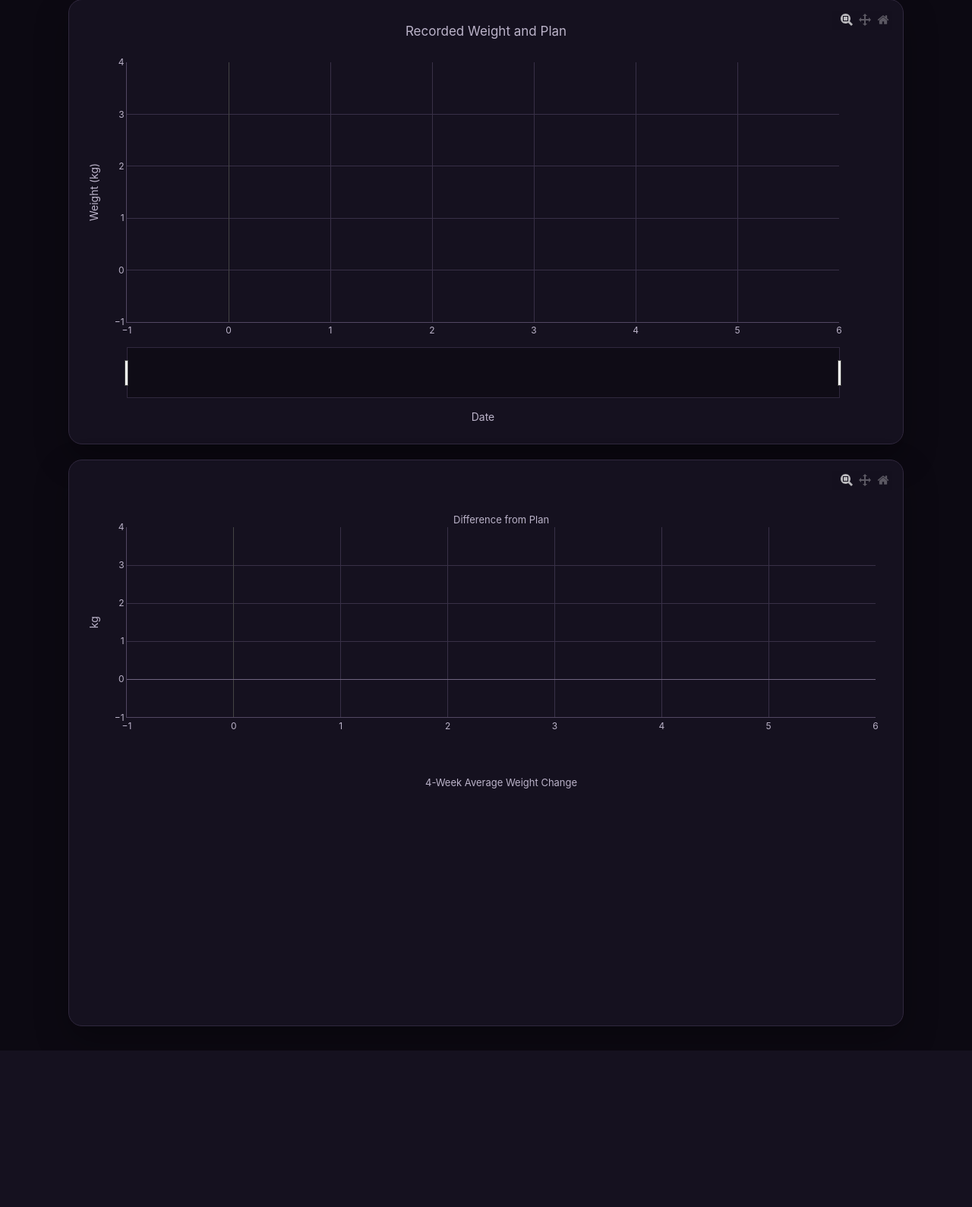
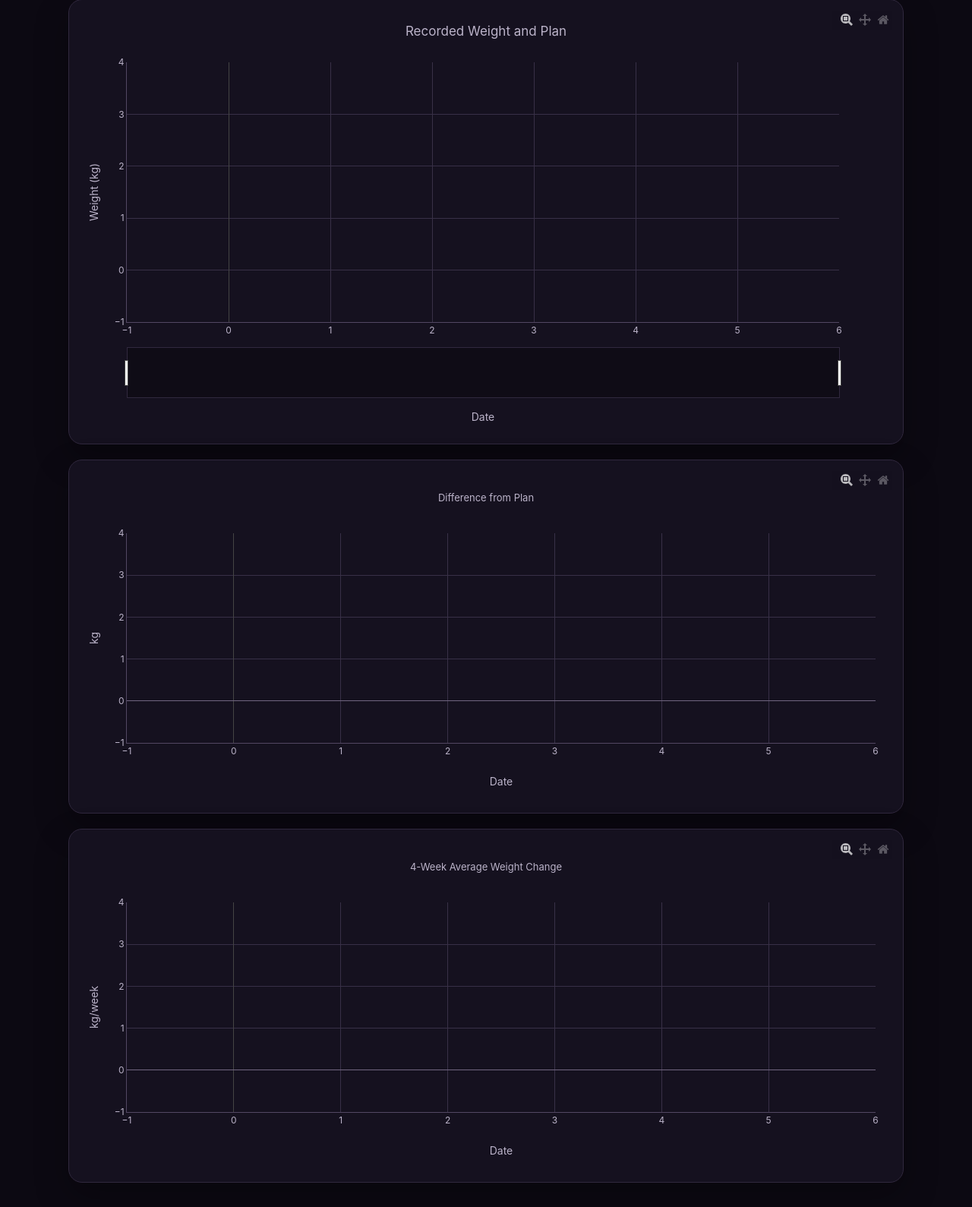
Before and after one commit to nielsSkov/lifestyle-book, a Flask app: page / in a window 1280 px wide. Shown: the part 471-2060 px from the top of the page at 76% size. Before the commit the page ends 1854 px from the top, so only its background shows below. Run offline with Flask 3, Linux system fonts and the light colour scheme.

Commit message:
Split insight charts

```diff
--- a/app.py
+++ b/app.py
@@ -7,8 +7,9 @@ from flask import Flask, Response, redirect, render_template, request, url_for
 
 from interactive_plot import (
     PLOTLY_CONFIG,
-    build_insights_figure,
+    build_difference_figure,
     build_interactive_figure,
+    build_rate_figure,
     plotly_javascript,
 )
 from weight_data import (
@@ -46,7 +47,8 @@ def index():
         latest = {"date": dates[-1], "weight": weights[-1]}
 
     figure = build_interactive_figure(dates, weights, plan_dates, plan)
-    insights_figure = build_insights_figure(dates, weights, plan_dates, plan)
+    difference_figure = build_difference_figure(dates, weights, plan_dates, plan)
+    rate_figure = build_rate_figure(dates, weights, plan_dates, plan)
     return render_template(
         "index.html",
         latest=latest,
@@ -59,7 +61,8 @@ def index():
         deleted=request.args.get("deleted"),
         error=request.args.get("error"),
         graph_json=figure.to_json(),
-        insights_json=insights_figure.to_json(),
+        difference_json=difference_figure.to_json(),
+        rate_json=rate_figure.to_json(),
         plotly_config=PLOTLY_CONFIG,
         plotly_version=PLOTLY_VERSION,
     )
--- a/interactive_plot.py
+++ b/interactive_plot.py
@@ -5,7 +5,6 @@ from functools import cache
 
 from plotly import graph_objects as go
 from plotly.offline import get_plotlyjs
-from plotly.subplots import make_subplots
 
 PLOTLY_CONFIG: dict[str, object] = {
     "displaylogo": False,
@@ -126,7 +125,7 @@ def build_interactive_figure(
     return figure
 
 
-def build_insights_figure(
+def build_difference_figure(
     weight_dates: Sequence[date],
     weights: Sequence[float],
     plan_dates: Sequence[date],
@@ -139,12 +138,7 @@ def build_insights_figure(
         (day, weight, plan_by_date[day]) for day, weight in weight_points if day in plan_by_date
     ]
 
-    figure = make_subplots(
-        rows=2,
-        cols=1,
-        subplot_titles=("Difference from Plan", "4-Week Average Weight Change"),
-        vertical_spacing=0.16,
-    )
+    figure = go.Figure()
 
     if differences:
         difference_values = [weight - planned for _day, weight, planned in differences]
@@ -174,11 +168,23 @@ def build_insights_figure(
                         "<br>Recorded %{customdata[0]:.1f} kg"
                         "<br>Plan %{customdata[1]:.1f} kg<extra></extra>"
                     ),
-                ),
-                row=1,
-                col=1,
+                )
             )
 
+    _style_insight_figure(figure, "Difference from Plan", "weight-difference", "kg")
+    figure.update_layout(bargap=0, barmode="overlay")
+    return figure
+
+
+def build_rate_figure(
+    weight_dates: Sequence[date],
+    weights: Sequence[float],
+    plan_dates: Sequence[date],
+    plan: Sequence[float],
+) -> go.Figure:
+    weight_points = list(zip(weight_dates, weights, strict=True))
+    plan_points = list(zip(plan_dates, plan, strict=True))
+    figure = go.Figure()
     recorded_rates = _rolling_weekly_rates(weight_dates, weights, 28)
     planned_rates = _rolling_weekly_rates(plan_dates, plan, 28)
     if weight_points:
@@ -188,13 +194,10 @@ def build_insights_figure(
                 y=recorded_rates,
                 mode="lines",
                 name="Recorded rate",
-                legend="legend2",
                 connectgaps=False,
                 line={"color": "#8b5cf6", "width": 2.2},
                 hovertemplate=("%{x|%d %b %Y}<br>%{y:+.2f} kg/week<extra>Recorded rate</extra>"),
-            ),
-            row=2,
-            col=1,
+            )
         )
     if plan_points:
         figure.add_trace(
@@ -203,18 +206,26 @@ def build_insights_figure(
                 y=planned_rates,
                 mode="lines",
                 name="Planned rate",
-                legend="legend2",
                 connectgaps=False,
                 line={"color": "#087044", "width": 2.2},
                 hovertemplate=("%{x|%d %b %Y}<br>%{y:+.2f} kg/week<extra>Planned rate</extra>"),
-            ),
-            row=2,
-            col=1,
+            )
         )
 
+    _style_insight_figure(
+        figure,
+        "4-Week Average Weight Change",
+        "weight-rate",
+        "kg/week",
+    )
+    return figure
+
+
+def _style_insight_figure(figure: go.Figure, title: str, uirevision: str, yaxis_title: str) -> None:
     figure.update_layout(
         template="none",
         autosize=True,
+        title={"text": title, "x": 0.5, "font": {"size": 13}},
         paper_bgcolor="#15111f",
         plot_bgcolor="#15111f",
         font={
@@ -227,40 +238,30 @@ def build_insights_figure(
             "bordercolor": "#524762",
             "font": {"color": "#f4f0fa"},
         },
-        uirevision="weight-insights",
-        margin={"l": 64, "r": 24, "t": 76, "b": 48},
+        uirevision=uirevision,
+        margin={"l": 64, "r": 24, "t": 84, "b": 80},
         legend={
             "orientation": "h",
-            "entrywidth": 100,
             "x": 0,
-            "y": 1.08,
+            "y": 1.02,
             "xanchor": "left",
             "yanchor": "bottom",
         },
-        legend2={
-            "orientation": "h",
-            "entrywidth": 100,
-            "x": 0,
-            "y": 0.48,
-            "xanchor": "left",
-            "yanchor": "bottom",
-        },
-        bargap=0,
-        barmode="overlay",
     )
-    figure.update_xaxes(gridcolor="#383047", linecolor="#524762", fixedrange=False)
+    figure.update_xaxes(
+        title={"text": "Date", "standoff": 28},
+        gridcolor="#383047",
+        linecolor="#524762",
+        fixedrange=False,
+    )
     figure.update_yaxes(
+        title=yaxis_title,
         gridcolor="#383047",
         linecolor="#524762",
         fixedrange=False,
         zeroline=True,
         zerolinecolor="#706580",
     )
-    figure.update_yaxes(title="kg", row=1, col=1)
-    figure.update_xaxes(title="Date", matches="x", row=2, col=1)
-    figure.update_yaxes(title="kg/week", row=2, col=1)
-    figure.update_annotations(font={"size": 13})
-    return figure
 
 
 def _rolling_weekly_rates(
--- a/static/style.css
+++ b/static/style.css
@@ -202,7 +202,8 @@ input {
 }
 
 #weight-plot,
-#insights-plot {
+#difference-plot,
+#rate-plot {
   width: 100%;
 }
 
@@ -211,9 +212,10 @@ input {
   min-height: 480px;
 }
 
-#insights-plot {
-  height: min(90vh, 820px);
-  min-height: 680px;
+#difference-plot,
+#rate-plot {
+  height: min(55vh, 460px);
+  min-height: 360px;
 }
 
 @media (hover: hover) and (pointer: fine) {
@@ -248,8 +250,9 @@ input {
     min-height: 420px;
   }
 
-  #insights-plot {
-    height: min(100vh, 760px);
-    min-height: 680px;
+  #difference-plot,
+  #rate-plot {
+    height: min(60vh, 440px);
+    min-height: 360px;
   }
 }
--- a/templates/index.html
+++ b/templates/index.html
@@ -44,7 +44,10 @@
       <div id="weight-plot" role="region" aria-label="Interactive recorded and planned weight chart"></div>
     </section>
     <section class="graph-card">
-      <div id="insights-plot" role="region" aria-label="Interactive plan difference and rate of change charts"></div>
+      <div id="difference-plot" role="region" aria-label="Interactive difference from plan chart"></div>
+    </section>
+    <section class="graph-card">
+      <div id="rate-plot" role="region" aria-label="Interactive four-week average weight change chart"></div>
     </section>
   </main>
   <script src="{{ url_for('plotly_runtime', v=plotly_version) }}"></script>
@@ -93,31 +96,31 @@
     selectDate(dateInput.value);
 
     const weightFigure = {{ graph_json | safe }};
-    const insightsFigure = {{ insights_json | safe }};
+    const differenceFigure = {{ difference_json | safe }};
+    const rateFigure = {{ rate_json | safe }};
     const plotlyConfig = {{ plotly_config | tojson }};
     Promise.all([
       Plotly.newPlot("weight-plot", weightFigure.data, weightFigure.layout, plotlyConfig),
-      Plotly.newPlot("insights-plot", insightsFigure.data, insightsFigure.layout, plotlyConfig),
-    ]).then(([weightPlot, insightsPlot]) => {
+      Plotly.newPlot("difference-plot", differenceFigure.data, differenceFigure.layout, plotlyConfig),
+      Plotly.newPlot("rate-plot", rateFigure.data, rateFigure.layout, plotlyConfig),
+    ]).then((linkedPlots) => {
       let syncingXAxes = false;
 
       function readXRange(update) {
-        for (const axis of ["xaxis", "xaxis2"]) {
-          const range = update[`${axis}.range`];
-          if (Array.isArray(range)) return range;
+        const range = update["xaxis.range"];
+        if (Array.isArray(range)) return range;
 
-          const start = update[`${axis}.range[0]`];
-          const end = update[`${axis}.range[1]`];
-          if (start !== undefined && end !== undefined) return [start, end];
-        }
+        const start = update["xaxis.range[0]"];
+        const end = update["xaxis.range[1]"];
+        if (start !== undefined && end !== undefined) return [start, end];
         return null;
       }
 
       function resetsXRange(update) {
-        return ["xaxis", "xaxis2"].some((axis) => update[`${axis}.autorange`] === true);
+        return update["xaxis.autorange"] === true;
       }
 
-      for (const source of [weightPlot, insightsPlot]) {
+      for (const source of linkedPlots) {
         source.on("plotly_relayout", (update) => {
           if (syncingXAxes) return;
 
@@ -125,11 +128,14 @@
           if (!range && !resetsXRange(update)) return;
 
           syncingXAxes = true;
-          const target = source === weightPlot ? insightsPlot : weightPlot;
           const linkedUpdate = range
             ? {"xaxis.range": range}
             : {"xaxis.autorange": true};
-          Plotly.relayout(target, linkedUpdate).finally(() => {
+          Promise.all(
+            linkedPlots
+              .filter((target) => target !== source)
+              .map((target) => Plotly.relayout(target, linkedUpdate)),
+          ).finally(() => {
             syncingXAxes = false;
           });
         });
```
Also changed, not shown: tests/test_app.py (+4 -2 lines), tests/test_interactive_plot.py (+32 -20 lines).
